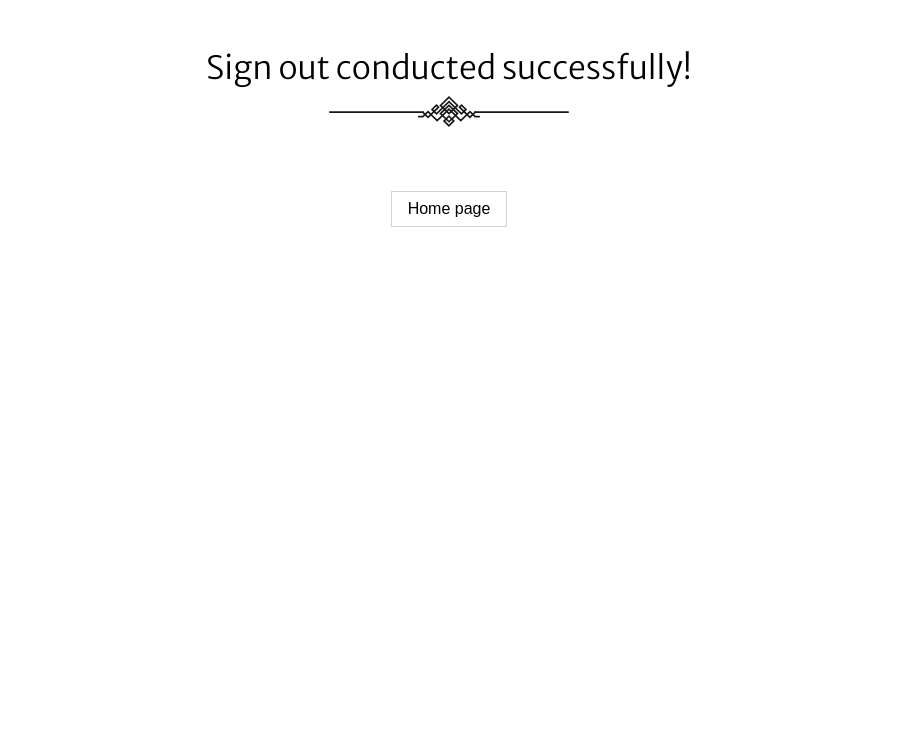
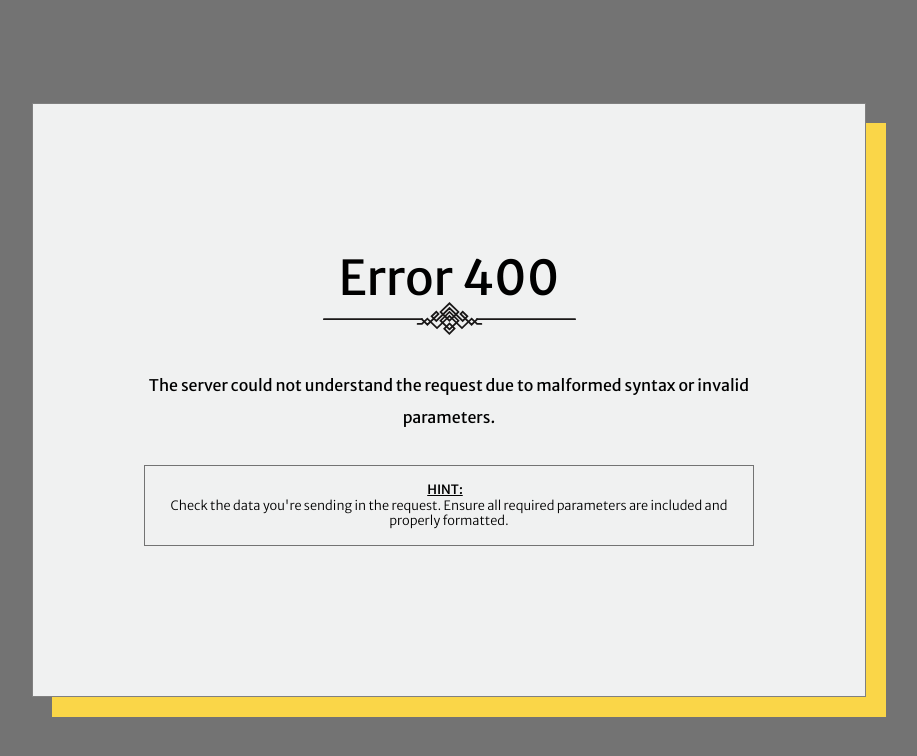
Before and after one commit to KrzysztofPardel/Give, a React (Vite) app: page /signout in a window 1280 px wide. Shown: the top 756 px of the page, without its empty margins (191-1108 px from the left). Built offline with nearby package versions, Linux system fonts and the light colour scheme.

Commit message:
Errors-RWD

```diff
--- a/src/App.tsx
+++ b/src/App.tsx
@@ -6,6 +6,7 @@ import SignOut from "./pages/Authorization/SignOut";
 import Donate from "./pages/Donate/Donate";
 import ProtectedRoute from "./pages/Authorization/ProtectedRoute";
 import Organize from "./pages/Organize/Organize";
+import Error400 from "../src/Errors/error400";
 
 const App = () => {
   const element = useRoutes([
@@ -23,7 +24,7 @@ const App = () => {
     },
     {
       path: "/signout",
-      element: <SignOut />
+      element: <Error400 />
     },
     {
       path: "/donate",
--- a/src/Errors/errors.scss
+++ b/src/Errors/errors.scss
@@ -9,22 +9,31 @@
   background-color: $color-dark-main;
 
   .error-smaller_container {
-    height: 50rem;
-    width: 50rem;
+    height: 50%;
+    width: 40%;
     display: flex;
     flex-direction: column;
     justify-content: center;
     align-items: center;
     gap: 2rem;
-    padding: 6rem;
+    padding: 5rem;
     box-shadow: 20px 20px $color-bright-accent;
     background-color: $color-bright-main;
+    @include md {
+      padding: 6rem;
+      height: 50%;
+      width: 50%;
+      padding: 6rem;
+    }
 
     border: 1px solid grey;
     .error-title {
       font-family: $font-alt;
-      font-size: 3rem;
+      font-size: 2rem;
       margin-bottom: -2rem;
+      @include md {
+        font-size: 3rem;
+      }
     }
     .error-icon_container {
       .error-icon {
@@ -33,7 +42,6 @@
     }
     .error-description {
       width: 100%;
-
       font-family: $font-alt;
       font-size: 1rem;
       text-align: center;
@@ -51,7 +59,6 @@
       border: 1px solid $color-dark-main;
       padding: 1rem;
       line-height: 1.2;
-      //   margin-top: 1rem;
 
       .error-hint-b {
         text-transform: uppercase;
--- a/src/components/DesktopNav.tsx
+++ b/src/components/DesktopNav.tsx
@@ -1,4 +1,4 @@
-import "./SCSS/DesktopNav.scss";
+import "./SCSS/Navigation.scss";
 import { HashLink } from "react-router-hash-link";
 import { MENU_ITEMS } from "./Navigation";
 //Hooks
--- a/src/components/MobileNav.tsx
+++ b/src/components/MobileNav.tsx
@@ -1,4 +1,4 @@
-import "./SCSS/MobileNav.scss";
+import "./SCSS/Navigation.scss";
 import { HashLink } from "react-router-hash-link";
 import { MENU_ITEMS } from "./Navigation";
 import { RxHamburgerMenu, RxCross2 } from "react-icons/rx";
--- a/src/components/SCSS/DesktopNav.scss
+++ /dev/null
@@ -1 +0,0 @@
-@import "../../SCSS/main.scss";
--- a/src/components/SCSS/MobileNav.scss
+++ /dev/null
@@ -1 +0,0 @@
-@import "../../SCSS/main.scss";
--- a/src/components/SCSS/Navigation.scss
+++ b/src/components/SCSS/Navigation.scss
@@ -1,6 +1,4 @@
 @import "../../SCSS/main.scss";
-@import "./MobileNav.scss";
-@import "./DesktopNav.scss";
 
 .navigation-background {
   width: 100vw;
@@ -21,7 +19,7 @@
   flex-direction: column;
   align-items: flex-end;
   // background-color: $color-bright-main;
-  border-bottom: 0.5px solid $color-dark-main;
+  // border-bottom: 0.5px solid $color-dark-main;
   width: 100%;
   height: 100%;
 }
```
